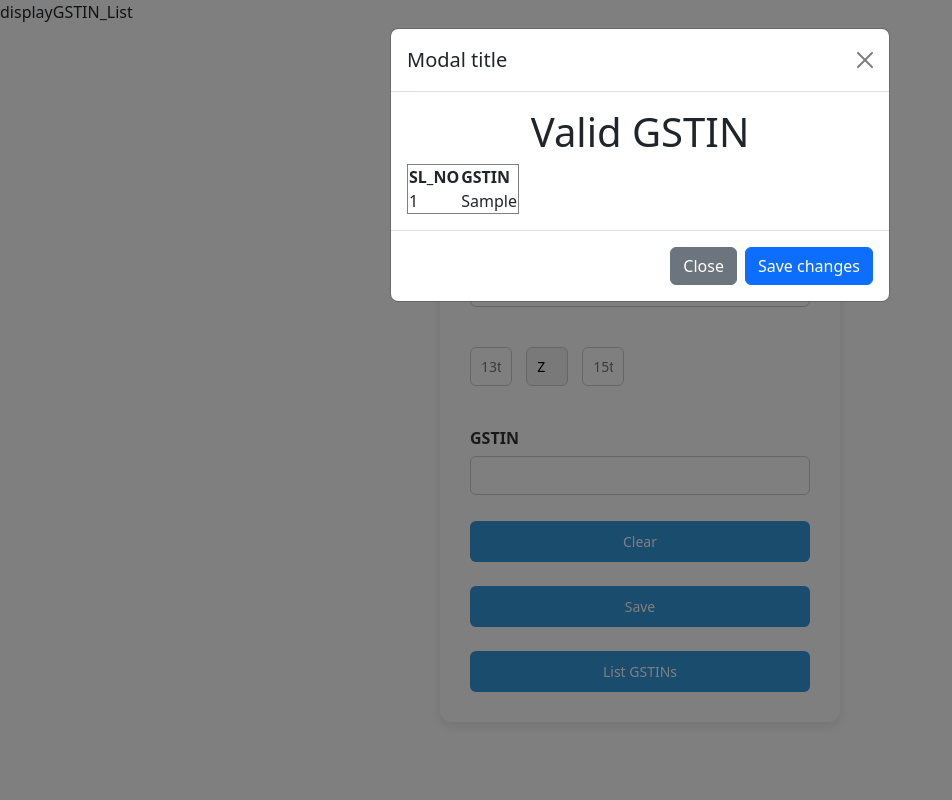
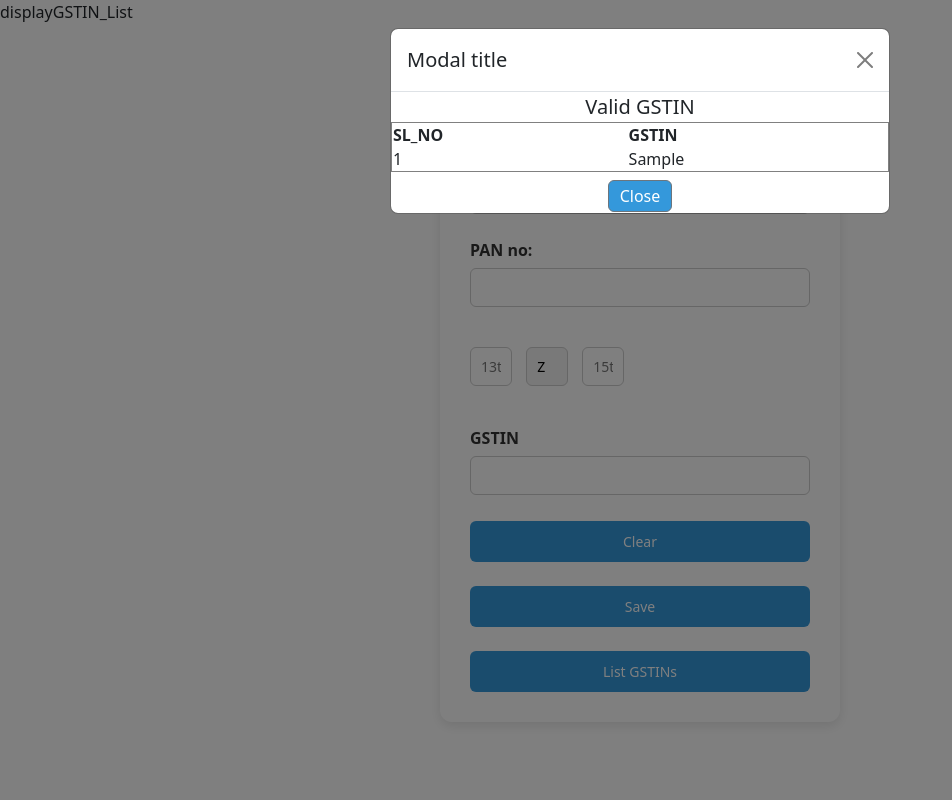
Before and after one commit to PranavEmbran/ProjectIgnite, a CodeIgniter app: page /ProjectIgnite/index.php/gstvalidation/displayGSTIN_List in a window 1280 px wide. Shown: the whole page, without its empty margins (0-952 px from the left). Run offline with CodeIgniter, Linux system fonts and the light colour scheme; tables that the repository leaves empty or names only in its code hold one stand-in row (values such as "Sample post").

Commit message:
Committing gstin project updated

```diff
--- a/application/controllers/gstValidation.php
+++ b/application/controllers/gstValidation.php
@@ -32,6 +32,7 @@ class GstValidation extends CI_Controller
 
         $this->load->view("gst_view");
         $this->load->view("listGST_view", $data);
+        // redirect('GstValidation');
 
     }
 }
--- a/application/views/listGST_view.php
+++ b/application/views/listGST_view.php
@@ -1,12 +1,16 @@
 <!DOCTYPE html>
 <html lang="en">
+
 <head>
   <meta charset="UTF-8">
   <meta name="viewport" content="width=device-width, initial-scale=1.0">
   <title>Document</title>
-    <link href="https://cdn.jsdelivr.net/npm/bootstrap@5.3.6/dist/css/bootstrap.min.css" rel="stylesheet" integrity="sha384-4Q6Gf2aSP4eDXB8Miphtr37CMZZQ5oXLH2yaXMJ2w8e2ZtHTl7GptT4jmndRuHDT" crossorigin="anonymous">
+  <link href="https://cdn.jsdelivr.net/npm/bootstrap@5.3.6/dist/css/bootstrap.min.css" rel="stylesheet"
+    integrity="sha384-4Q6Gf2aSP4eDXB8Miphtr37CMZZQ5oXLH2yaXMJ2w8e2ZtHTl7GptT4jmndRuHDT" crossorigin="anonymous">
 
-    <script src="https://cdn.jsdelivr.net/npm/bootstrap@5.3.6/dist/js/bootstrap.bundle.min.js" integrity="sha384-j1CDi7MgGQ12Z7Qab0qlWQ/Qqz24Gc6BM0thvEMVjHnfYGF0rmFCozFSxQBxwHKO" crossorigin="anonymous"></script>
+  <script src="https://cdn.jsdelivr.net/npm/bootstrap@5.3.6/dist/js/bootstrap.bundle.min.js"
+    integrity="sha384-j1CDi7MgGQ12Z7Qab0qlWQ/Qqz24Gc6BM0thvEMVjHnfYGF0rmFCozFSxQBxwHKO"
+    crossorigin="anonymous"></script>
   <script>
     //         const myModal = document.getElementById('myModal')
     // const myInput = document.getElementById('myInput')
@@ -18,20 +22,28 @@
   </script>
 
 </head>
+
 <body>
 
-<div class="modal" tabindex="-1">
+  <!-- Button trigger modal -->
+  <!-- <button type="button" class="btn btn-primary" data-bs-toggle="modal" data-bs-target="#staticBackdrop">
+  Launch static backdrop modal
+</button> -->
+
+  <!-- Modal -->
+  <div class="modal fade" id="staticBackdrop" data-bs-backdrop="static" data-bs-keyboard="false" tabindex="-1"
+    aria-labelledby="staticBackdropLabel" aria-hidden="true">
     <div class="modal-dialog">
       <div class="modal-content">
         <div class="modal-header">
-        <h5 class="modal-title">Modal title</h5>
-        <button type="button" class="btn-close" data-bs-dismiss="modal" aria-label="Close"></button>
+          <h1 class="modal-title fs-5" id="staticBackdropLabel">Modal title</h1>
+          <button type="button" class="btn-close" data-bs-dismiss="modal"
+            onclick="window.location.href='<?= site_url('GstValidation') ?>'" aria-label="Close"></button>
         </div>
-      <div class="modal-body">
         <!-- <p>Modal body text goes here.</p> -->
         <!-- ********************************************************************** -->
 
-         <h1>Valid GSTIN</h1>
+        <h1 class="modal-title fs-5" id="staticBackdropLabel">Valid GSTIN</h1>
         <table border="1">
           <thead>
             <tr>
@@ -40,22 +52,42 @@
             </tr>
           </thead>
           <tbody>
-            <?php if(!empty($validGSTIN)): ?>
+            <?php if (!empty($validGSTIN)): ?>
               <?php foreach ($validGSTIN as $row): ?>
                 <tr>
                   <td><?php echo $row['SL_ID']; ?></td>
                   <td><?= $row['GSTIN']; ?></td>
                 </tr>
-                <?php endforeach;?>
-                <?php endif;?>
+              <?php endforeach; ?>
+            <?php endif; ?>
           </tbody>
         </table>
         <!-- ********************************************************************** -->
 
-      </div>
-      <div class="modal-footer">
-        <button type="button" class="btn btn-secondary" data-bs-dismiss="modal">Close</button>
-        <button type="button" class="btn btn-primary">Save changes</button>
+        <!-- </div> -->
+        <!-- <div class="modal-footer"> -->
+
+        <!-- <button type="button" class="btn btn-secondary"
+          onclick="window.location.href='<?= site_url('GstValidation') ?>'" data-bs-dismiss="modal"
+          style="width: 4em; display: block; margin: 0 auto; background-color: #3498db; height: 1.5em; padding: 1.5em">Close</button> -->
+
+        <!-- <button type="button" class="btn btn-secondary"
+          onclick="window.location.href='<?= site_url('GstValidation') ?>'" data-bs-dismiss="modal"
+          style="background-color: #3498db; width: 4em; margin: 0 auto; height: 2em;">Close</button> -->
+
+        <button type="button" class="btn btn-secondary"
+          onclick="window.location.href='<?= site_url('GstValidation') ?>'" data-bs-dismiss="modal" style="
+    background-color: #3498db;
+    width: 4em;
+    margin: 0.5em auto 0.5 auto;
+    height: 2em;
+    display: flex;
+    align-items: center;
+    justify-content: center;
+    text-align: center;
+">Close</button>
+
+        <!-- <button type="button" class="btn btn-primary">Understood</button> -->
       </div>
     </div>
   </div>
@@ -67,4 +99,5 @@
   </script>
 
 </body>
+
 </html>
```
Also changed, not shown: hmisdb.sql (renamed from hmisdb (3).sql). Lines whose indentation alone changed are shown as unchanged.
